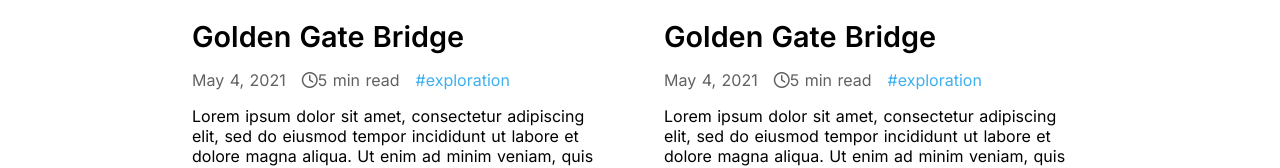
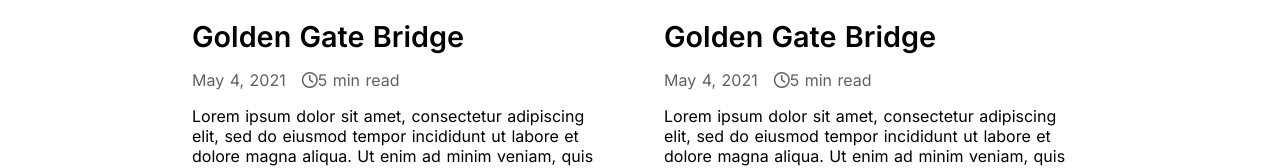
Before and after one commit to nikhilhenry/personal-site, a Nuxt app: page /collections/about in a window 1280 px wide. Shown: the part 753-921 px from the top of the page. Built offline with nearby package versions, Linux system fonts and the light colour scheme.

Commit message:
pass props

```diff
--- a/pages/collections/_slug.vue
+++ b/pages/collections/_slug.vue
@@ -9,8 +9,8 @@
     <div class="container">
       <!-- list of collections -->
       <div class="articles">
-        <Article />
-        <Article />
+        <Article :in-collection="true" />
+        <Article :in-collection="true" />
       </div>
     </div>
   </div>
@@ -32,7 +32,7 @@
 }
 </script>
 
-<style lang="scss">
+<style lang="scss" scoped>
 .hero {
   display: flex;
   align-items: center;
```
